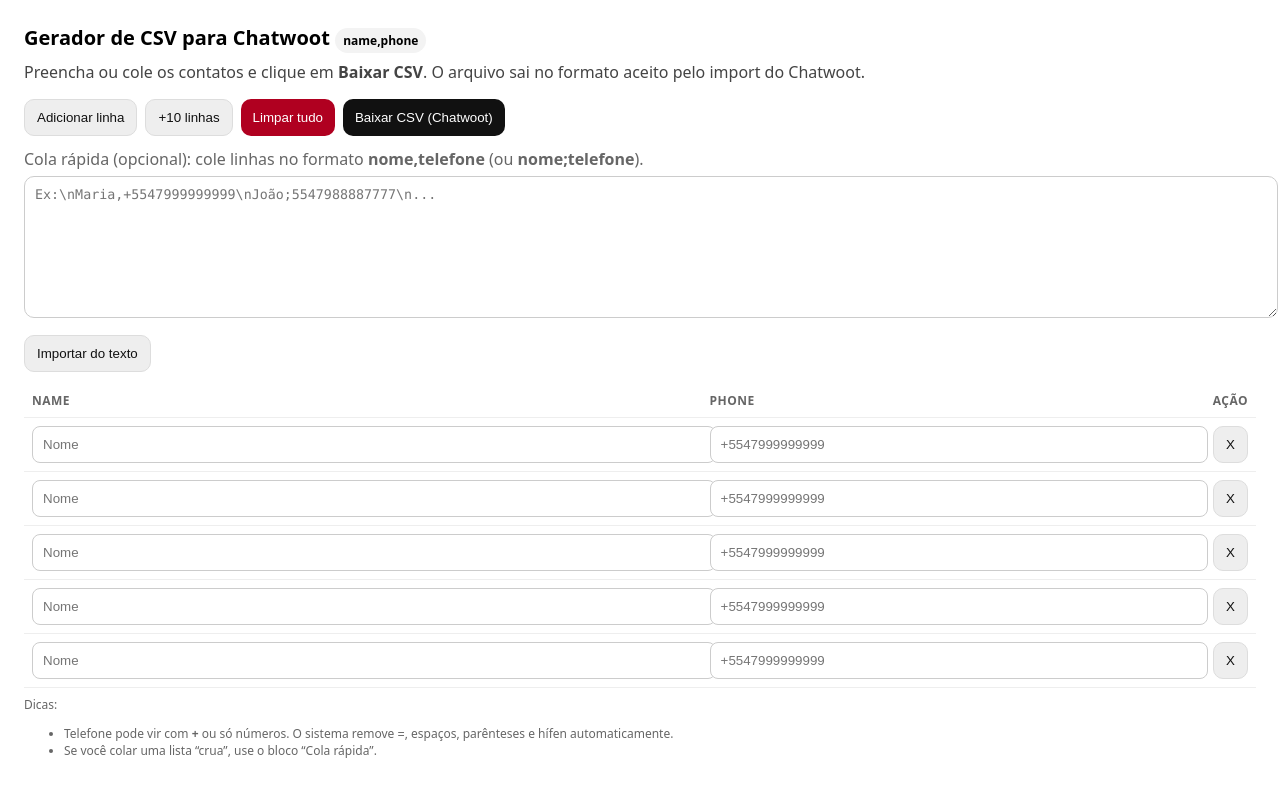
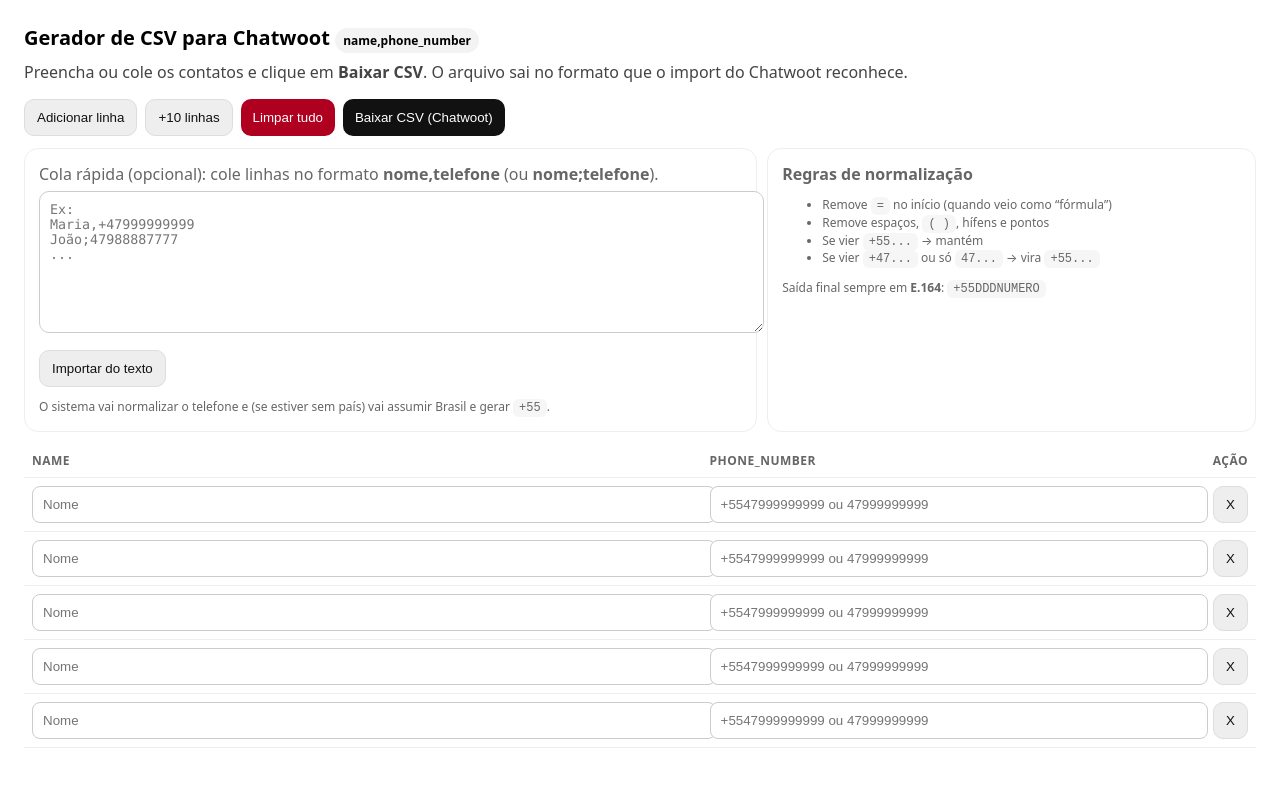
Before and after one commit to biel-souza/julio-xml-importation, a website: page public/contatos.html in a window 1280 px wide. Drawn offline with Linux system fonts and the light colour scheme.

Commit message:
update contatos

```diff
--- a/public/contatos.html
+++ b/public/contatos.html
@@ -3,7 +3,7 @@
   <head>
     <meta charset="utf-8" />
     <meta name="viewport" content="width=device-width,initial-scale=1" />
-    <title>Gerador de CSV - Chatwoot</title>
+    <title>Gerador de CSV - Chatwoot (name,phone_number)</title>
     <style>
       body {
         font-family:
@@ -21,17 +21,6 @@
       p {
         margin: 0 0 16px;
         color: #444;
-      }
-      .row {
-        display: flex;
-        gap: 8px;
-        margin-bottom: 8px;
-      }
-      input {
-        padding: 10px;
-        border: 1px solid #ccc;
-        border-radius: 8px;
-        width: 100%;
       }
       .btns {
         display: flex;
@@ -82,10 +71,11 @@
         letter-spacing: 0.04em;
         color: #666;
       }
-      .small {
-        font-size: 12px;
-        color: #666;
-        margin-top: 8px;
+      input {
+        padding: 10px;
+        border: 1px solid #ccc;
+        border-radius: 8px;
+        width: 100%;
       }
       .right {
         text-align: right;
@@ -100,13 +90,41 @@
         background: #f3f3f3;
         font-size: 12px;
       }
+      .small {
+        font-size: 12px;
+        color: #666;
+        margin-top: 10px;
+        line-height: 1.4;
+      }
+      .grid {
+        display: grid;
+        grid-template-columns: 1fr;
+        gap: 10px;
+      }
+      @media (min-width: 900px) {
+        .grid {
+          grid-template-columns: 1.2fr 0.8fr;
+        }
+      }
+      .card {
+        border: 1px solid #eee;
+        border-radius: 14px;
+        padding: 14px;
+      }
+      code {
+        background: #f6f6f6;
+        padding: 2px 6px;
+        border-radius: 6px;
+      }
     </style>
   </head>
   <body>
-    <h1>Gerador de CSV para Chatwoot <span class="pill">name,phone</span></h1>
+    <h1>
+      Gerador de CSV para Chatwoot <span class="pill">name,phone_number</span>
+    </h1>
     <p>
       Preencha ou cole os contatos e clique em <b>Baixar CSV</b>. O arquivo sai
-      no formato aceito pelo import do Chatwoot.
+      no formato que o import do Chatwoot reconhece.
     </p>
 
     <div class="btns">
@@ -116,57 +134,101 @@
       <button onclick="downloadCsv()">Baixar CSV (Chatwoot)</button>
     </div>
 
-    <div class="muted" style="margin-top: 10px; margin-bottom: 6px">
-      Cola rápida (opcional): cole linhas no formato <b>nome,telefone</b> (ou
-      <b>nome;telefone</b>).
+    <div class="grid">
+      <div class="card">
+        <div class="muted" style="margin-bottom: 6px">
+          Cola rápida (opcional): cole linhas no formato
+          <b>nome,telefone</b> (ou <b>nome;telefone</b>).
         </div>
         <textarea
           id="pasteBox"
-      placeholder="Ex:\nMaria,+5547999999999\nJoão;5547988887777\n..."
+          placeholder="Ex:
+Maria,+47999999999
+João;47988887777
+..."
         ></textarea>
         <div class="btns">
           <button class="secondary" onclick="importFromPaste()">
             Importar do texto
           </button>
         </div>
+        <div class="small">
+          O sistema vai normalizar o telefone e (se estiver sem país) vai
+          assumir Brasil e gerar <code>+55</code>.
+        </div>
+      </div>
+
+      <div class="card">
+        <div class="muted" style="margin-bottom: 6px">
+          <b>Regras de normalização</b>
+        </div>
+        <div class="small">
+          <ul>
+            <li>
+              Remove <code>=</code> no início (quando veio como “fórmula”)
+            </li>
+            <li>Remove espaços, <code>( )</code>, hífens e pontos</li>
+            <li>Se vier <code>+55...</code> → mantém</li>
+            <li>
+              Se vier <code>+47...</code> ou só <code>47...</code> → vira
+              <code>+55...</code>
+            </li>
+          </ul>
+          <div>
+            Saída final sempre em <b>E.164</b>: <code>+55DDDNUMERO</code>
+          </div>
+        </div>
+      </div>
+    </div>
 
     <table>
       <thead>
         <tr>
           <th style="width: 55%">name</th>
-          <th style="width: 40%">phone</th>
+          <th style="width: 40%">phone_number</th>
           <th class="right" style="width: 5%">Ação</th>
         </tr>
       </thead>
       <tbody id="tbody"></tbody>
     </table>
 
-    <div class="small">
-      Dicas:
-      <ul>
-        <li>
-          Telefone pode vir com <b>+</b> ou só números. O sistema remove
-          <code>=</code>, espaços, parênteses e hífen automaticamente.
-        </li>
-        <li>Se você colar uma lista “crua”, use o bloco “Cola rápida”.</li>
-      </ul>
-    </div>
-
     <script>
       const tbody = document.getElementById("tbody");
 
-      function sanitizePhone(v) {
-        if (v == null) return "";
-        let s = String(v).trim();
-        s = s.replace(/^=/, ""); // remove '=' no início
-        s = s.replace(/[\s\-\(\)\.]/g, ""); // remove espaço, hífen, parênteses, ponto
-        s = s.replace(/^"+|"+$/g, ""); // remove aspas externas
+      function sanitizePhone(raw) {
+        if (raw == null) return "";
+        let s = String(raw).trim();
+
+        // Remove "=" no começo (quando Sheets/Excel tentou virar fórmula)
+        s = s.replace(/^=+/, "");
+
+        // Remove lixo comum
+        s = s.replace(/[\s\-\(\)\.]/g, "");
+        s = s.replace(/^"+|"+$/g, "");
+
+        if (!s) return "";
+
+        // Se já está com +55, ok
+        if (/^\+55\d{10,11}$/.test(s)) return s;
+
+        // Se veio com + e DDD+numero (sem país): +47xxxxxxxxx -> +5547xxxxxxxxx
+        if (/^\+\d{10,11}$/.test(s)) return "+55" + s.slice(1);
+
+        // Se veio só com 55... (sem +): 55DDDNUMERO -> +55DDDNUMERO
+        if (/^55\d{10,11}$/.test(s)) return "+" + s;
+
+        // Se veio só com DDD+numero: 47xxxxxxxxx (10 ou 11 dígitos) -> +5547xxxxxxxxx
+        if (/^\d{10,11}$/.test(s)) return "+55" + s;
+
+        // Se veio com + mas já tem outro país, mantém (ex: +1...)
+        if (/^\+\d{11,15}$/.test(s)) return s;
+
+        // Caso diferente, retorna como está (mas já “limpo”)
         return s;
       }
 
       function csvEscape(value) {
         const s = (value ?? "").toString();
-        // Escapa se tiver vírgula, aspas ou quebra de linha
         if (/[,"\n]/.test(s)) return `"${s.replace(/"/g, '""')}"`;
         return s;
       }
@@ -184,7 +246,7 @@
         inName.value = name;
 
         const inPhone = document.createElement("input");
-        inPhone.placeholder = "+5547999999999";
+        inPhone.placeholder = "+5547999999999 ou 47999999999";
         inPhone.value = phone;
         inPhone.addEventListener(
           "blur",
@@ -237,17 +299,16 @@
           if (parts.length < 2) return;
 
           const name = (parts[0] ?? "").trim();
-          const phone = sanitizePhone(
-            parts
+          const phoneRaw = parts
             .slice(1)
             .join(line.includes(",") ? "," : ";")
-              .trim(),
-          );
+            .trim();
+          const phone = sanitizePhone(phoneRaw);
 
           // pula header colado por engano
           if (
             name.toLowerCase() === "name" &&
-            phone.toLowerCase().includes("phone")
+            phoneRaw.toLowerCase().includes("phone")
           )
             return;
 
@@ -258,8 +319,8 @@
       }
 
       function downloadCsv() {
-        // Header obrigatório
-        const rows = [["name", "phone"]];
+        // Cabeçalho EXATO que o Chatwoot reconhece
+        const rows = [["name", "phone_number"]];
 
         [...tbody.querySelectorAll("tr")].forEach((tr) => {
           const inputs = tr.querySelectorAll("input");
```
Lines whose indentation alone changed are shown as unchanged.
